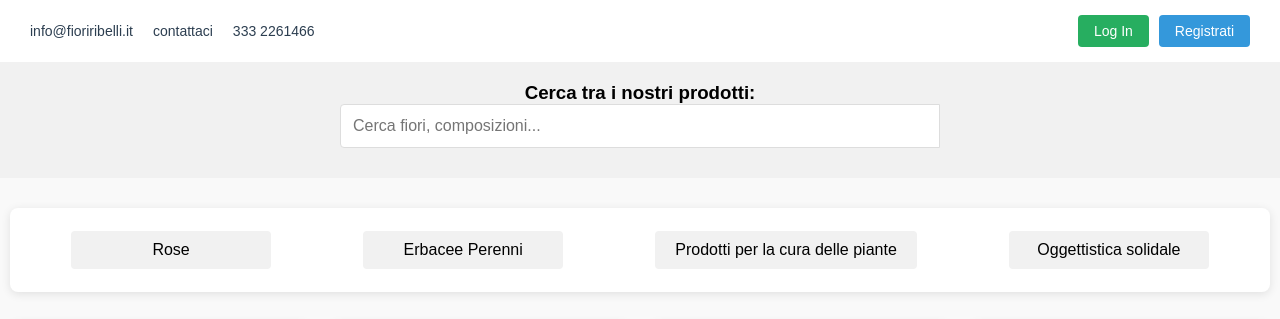
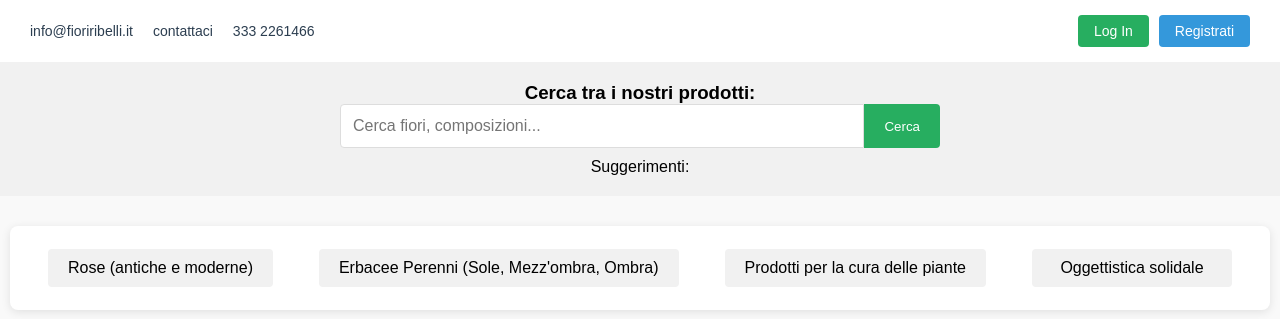
Before and after one commit to Pita-Sama/fioriRibelli, a PHP site: page /home/home.php in a window 1280 px wide. Shown: the top 319 px of the page. Run offline with PHP 8.4, Linux system fonts and the light colour scheme.

Commit message:
Update home.html

```diff
--- a/home/home.php
+++ b/home/home.php
@@ -23,81 +23,91 @@
         <h3>Cerca tra i nostri prodotti:</h3>
         <div class="search-bar">
             <input type="text" id="txt1" placeholder="Cerca fiori, composizioni..." onkeyup="showHint(this.value)">
+            <button type="submit">Cerca</button>
         </div>
+        <p>Suggerimenti: <span id="txtHint"></span></p>
     </div>
 
     <main>
         <div class="categories">
-            <div class="category">Rose</div>
-            <div class="category">Erbacee Perenni</div>
+            <div class="category">Rose (antiche e moderne)</div>
+            <div class="category">Erbacee Perenni (Sole, Mezz'ombra, Ombra)</div>
             <div class="category">Prodotti per la cura delle piante</div>
             <div class="category">Oggettistica solidale</div>
         </div>
 
         <div class="products-grid">
-            <?php
-            $products = [
-                [
-                    "name" => "Alba",
-                    "desc" => "Rose antiche bianche o rosa pallido, molto profumate e resistenti",
-                    "price" => "€18,00",
-                    "img" => "alba.jpg"
-                ],
-                [
-                    "name" => "Bourbon",
-                    "desc" => "Rose rifiorenti con fiori grandi e profumo intenso",
-                    "price" => "€20,00",
-                    "img" => "bourbon.jpg"
-                ],
-                [
-                    "name" => "Centifolia",
-                    "desc" => "Conosciute come \"rose a cento petali\", molto profumate",
-                    "price" => "€22,00",
-                    "img" => "centifolia.jpg"
-                ],
-                [
-                    "name" => "Centifolia Muscosa",
-                    "desc" => "Varietà con calici muschiosi, profumo intenso e petali doppi",
-                    "price" => "€25,00",
-                    "img" => "centifolia-muscosa.jpg"
-                ],
-                [
-                    "name" => "Cinesi",
-                    "desc" => "Rose compatte con fioritura continua e colori vivaci",
-                    "price" => "€16,00",
-                    "img" => "cinesi.jpg"
-                ],
-                [
-                    "name" => "Inglesi David Austin",
-                    "desc" => "Ibridi moderni con forma antica e profumo eccezionale",
-                    "price" => "€28,00",
-                    "img" => "david-austin.jpg"
-                ],
-                [
-                    "name" => "Damascena",
-                    "desc" => "Celebri per il profumo, utilizzate in profumeria",
-                    "price" => "€23,00",
-                    "img" => "damascena.jpg"
-                ],
-                [
-                    "name" => "Floribunda",
-                    "desc" => "Abbondanti fioriture a mazzi, ideali per bordure",
-                    "price" => "€19,00",
-                    "img" => "floribunda.jpg"
-                ]
-            ];
+            <div class="product-card">
+                <img src="" alt="Rosa Alba" class="product-image">
+                <div class="product-info">
+                    <div class="product-name">Alba</div>
+                    <div class="product-description">Rose antiche bianche o rosa pallido, molto profumate e resistenti</div>
+                    <div class="product-price">€18,00</div>
+                </div>
+            </div>
 
-            foreach ($products as $product) {
-                echo '<div class="product-card">';
-                echo '<img src="img/' . $product["img"] . '" alt="' . htmlspecialchars($product["name"]) . '" class="product-image">';
-                echo '<div class="product-info">';
-                echo '<div class="product-name">' . htmlspecialchars($product["name"]) . '</div>';
-                echo '<div class="product-description">' . htmlspecialchars($product["desc"]) . '</div>';
-                echo '<div class="product-price">' . $product["price"] . '</div>';
-                echo '</div>';
-                echo '</div>';
-            }
-            ?>
+            <div class="product-card">
+                <img src="" alt="Rosa Bourbon" class="product-image">
+                <div class="product-info">
+                    <div class="product-name">Bourbon</div>
+                    <div class="product-description">Rose rifiorenti con fiori grandi e profumo intenso</div>
+                    <div class="product-price">€20,00</div>
+                </div>
+            </div>
+
+            <div class="product-card">
+                <img src="" alt="Rosa Centifolia" class="product-image">
+                <div class="product-info">
+                    <div class="product-name">Centifolia</div>
+                    <div class="product-description">Conosciute come "rose a cento petali", molto profumate</div>
+                    <div class="product-price">€22,00</div>
+                </div>
+            </div>
+
+            <div class="product-card">
+                <img src="" alt="Rosa Centifolia Muscosa" class="product-image">
+                <div class="product-info">
+                    <div class="product-name">Centifolia Muscosa</div>
+                    <div class="product-description">Varietà con calici muschiosi, profumo intenso e petali doppi</div>
+                    <div class="product-price">€25,00</div>
+                </div>
+            </div>
+
+            <div class="product-card">
+                <img src="" alt="Rose Cinesi" class="product-image">
+                <div class="product-info">
+                    <div class="product-name">Cinesi</div>
+                    <div class="product-description">Rose compatte con fioritura continua e colori vivaci</div>
+                    <div class="product-price">€16,00</div>
+                </div>
+            </div>
+
+            <div class="product-card">
+                <img src="" alt="Rose David Austin" class="product-image">
+                <div class="product-info">
+                    <div class="product-name">Inglesi David Austin</div>
+                    <div class="product-description">Ibridi moderni con forma antica e profumo eccezionale</div>
+                    <div class="product-price">€28,00</div>
+                </div>
+            </div>
+
+            <div class="product-card">
+                <img src="" alt="Rosa Damascena" class="product-image">
+                <div class="product-info">
+                    <div class="product-name">Damascena</div>
+                    <div class="product-description">Celebri per il profumo, utilizzate in profumeria</div>
+                    <div class="product-price">€23,00</div>
+                </div>
+            </div>
+
+            <div class="product-card">
+                <img src="" alt="Rose Floribunda" class="product-image">
+                <div class="product-info">
+                    <div class="product-name">Floribunda</div>
+                    <div class="product-description">Abbondanti fioriture a mazzi, ideali per bordure</div>
+                    <div class="product-price">€19,00</div>
+                </div>
+            </div>
         </div>
     </main>
 
```
